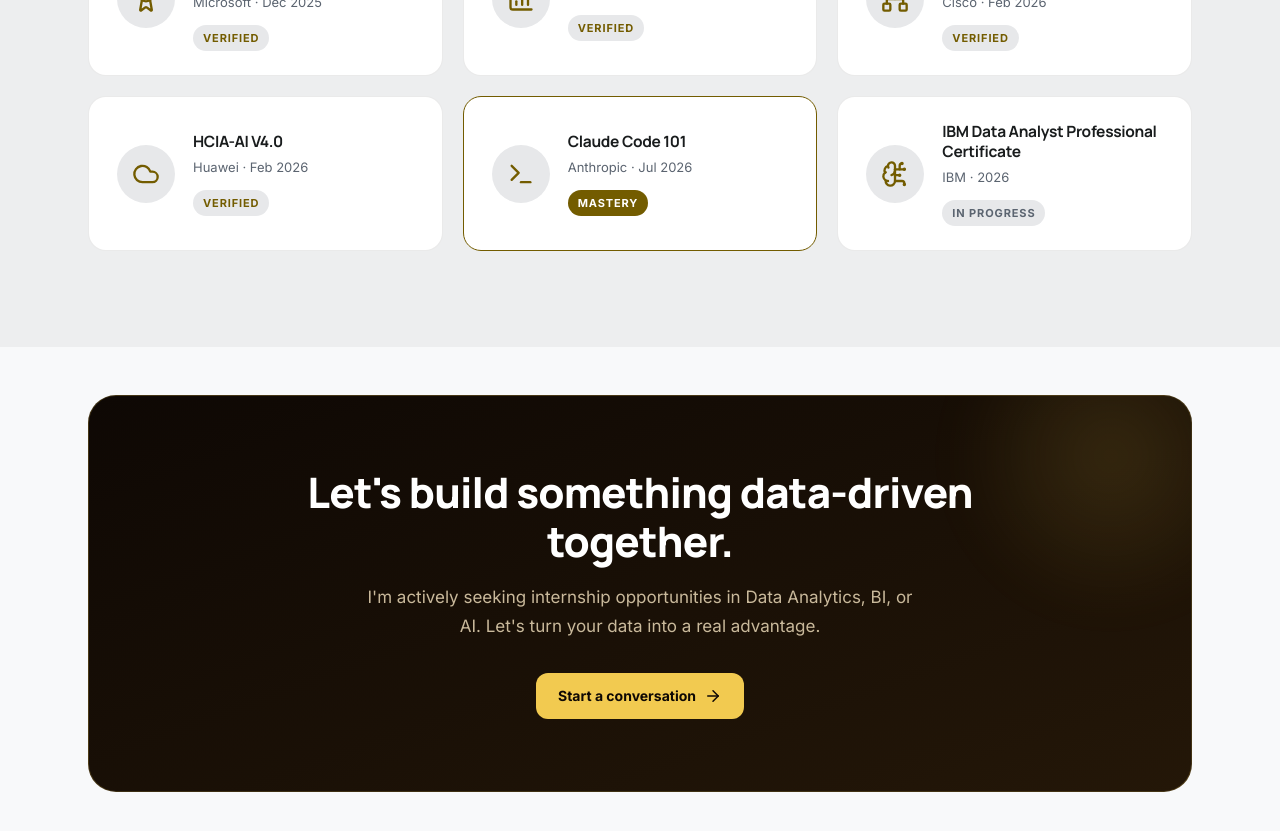
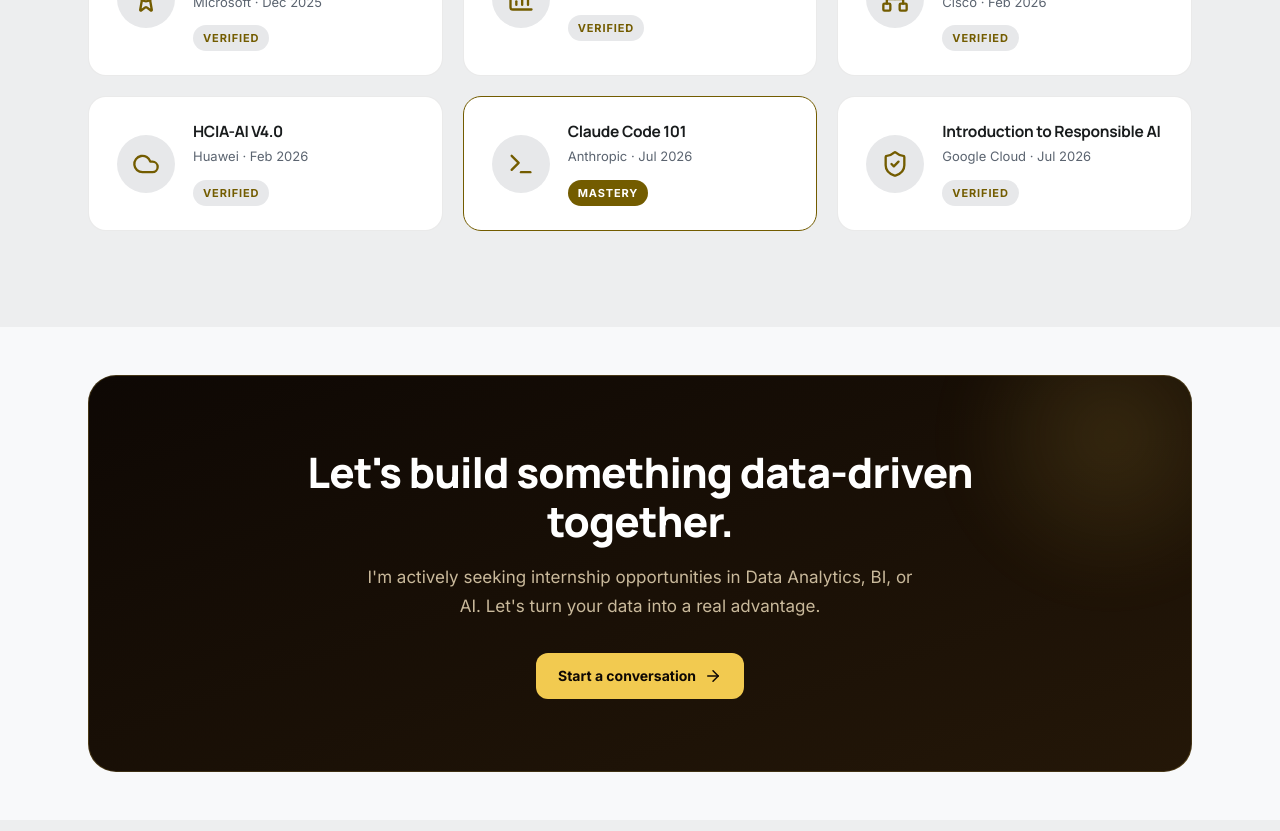
Before and after one commit to abdulla-cc/abdalla-nadir-portfolio, a React (Vite) app: page / in a window 1280 px wide. Shown: the part 5360-6191 px from the top of the page. Built offline with nearby package versions, Linux system fonts and the light colour scheme.

Commit message:
Swap IBM Data Analyst cert for Introduction to Responsible AI
IBM Data Analyst Professional Certificate is still in progress —
will be added back once completed.

Co-Authored-By: Claude Sonnet 5 <noreply@anthropic.com>
Claude-Session: https://claude.ai/code/session_01NQ3LFLaMWwivkQxYVkccwa

```diff
--- a/src/data/certifications.ts
+++ b/src/data/certifications.ts
@@ -1,6 +1,6 @@
 import type { LucideIcon } from 'lucide-react'
 import {
-  Award, BarChart3, BrainCircuit, Cloud, Network, Terminal,
+  Award, BarChart3, Cloud, Network, ShieldCheck, Terminal,
 } from 'lucide-react'
 
 export interface Certification {
@@ -17,5 +17,5 @@ export const certifications: Certification[] = [
   { title: 'CCNA: Introduction to Networks', issuer: 'Cisco · Feb 2026', badge: 'Verified', icon: Network },
   { title: 'HCIA-AI V4.0', issuer: 'Huawei · Feb 2026', badge: 'Verified', icon: Cloud },
   { title: 'Claude Code 101', issuer: 'Anthropic · Jul 2026', badge: 'Mastery', icon: Terminal, featured: true },
-  { title: 'IBM Data Analyst Professional Certificate', issuer: 'IBM · 2026', badge: 'In Progress', icon: BrainCircuit },
+  { title: 'Introduction to Responsible AI', issuer: 'Google Cloud · Jul 2026', badge: 'Verified', icon: ShieldCheck },
 ]
```
